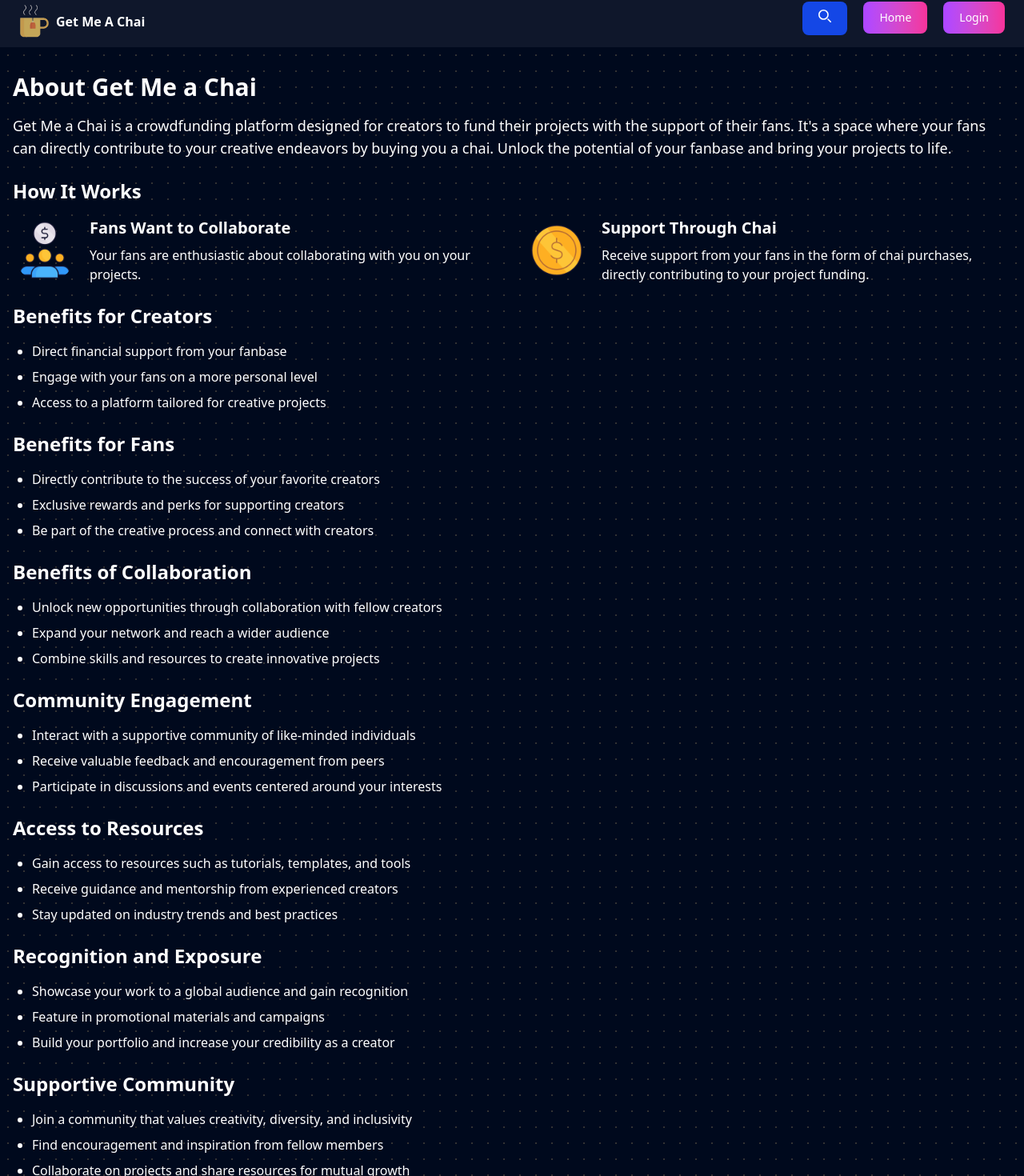
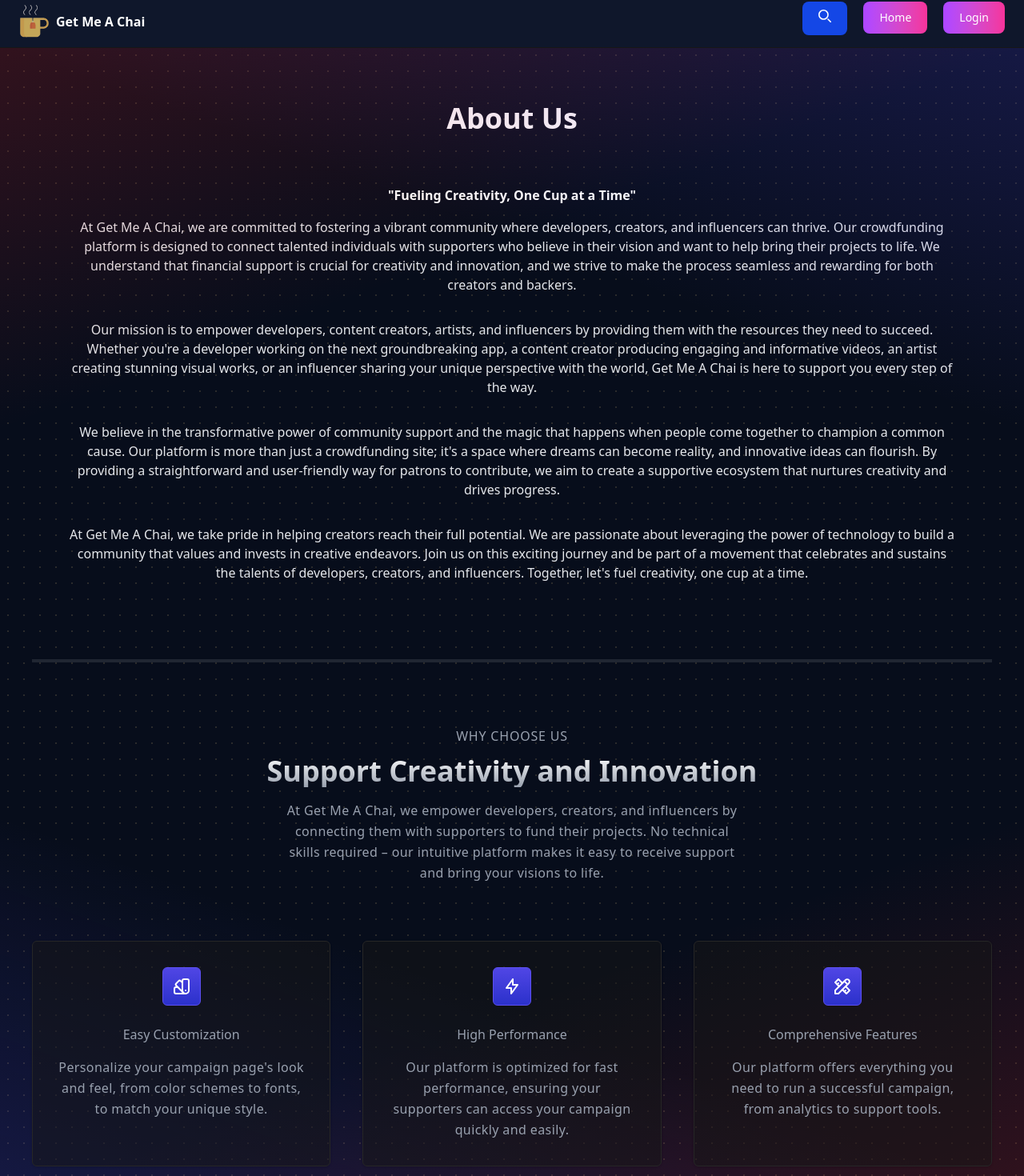
Before and after one commit to Suding08/Get_Me_A_Chai, a Next.js app: page /about in a window 1280 px wide. Shown: the part 5-1475 px from the top of the page at 80% size. Built offline with nearby package versions, Linux system fonts and the light colour scheme; no server answers.

Commit message:
Update page.js

```diff
--- a/app/about/page.js
+++ b/app/about/page.js
@@ -1,97 +1,227 @@
-
-import React from 'react';
+import React from "react";
 
 const About = () => {
   return (
-    <div className="container mx-auto px-8 md:px-4 py-8">
-      <h1 className="text-3xl font-semibold mb-4">About Get Me a Chai</h1>
-      <p className="text-lg mb-6">
-        Get Me a Chai is a crowdfunding platform designed for creators to fund their projects with the support of their fans. It&apos;s a space where your fans can directly contribute to your creative endeavors by buying you a chai. Unlock the potential of your fanbase and bring your projects to life.
-      </p>
+    <>
+      <div >
+        <section
+          id="features"
+          className="relative block px-6 py-10 md:py-10 md:px-10 border-t border-b border-neutral-900 bg-neutral-900/30"
+        >
+          <div className="mx-[-10px] md:px-10 my-5 ">
+            <div className="flex pt-2 mb-10 justify-center text-4xl font-extrabold font-sans items-center">
+              About Us
+            </div>
+            <br />
+            <div className="text-center font-bold text-white">
+            &quot;Fueling Creativity, One Cup at a Time&quot;
+            </div>
+            <p className="p-4 text-gray-200 text-md text-center font-sans">
+              At Get Me A Chai, we are committed to fostering a vibrant
+              community where developers, creators, and influencers can thrive.
+              Our crowdfunding platform is designed to connect talented
+              individuals with supporters who believe in their vision and want
+              to help bring their projects to life. We understand that financial
+              support is crucial for creativity and innovation, and we strive to
+              make the process seamless and rewarding for both creators and
+              backers.
+            </p>
+            <p className="p-4 text-gray-200 text-md text-center font-sans">
+              Our mission is to empower developers, content creators, artists,
+              and influencers by providing them with the resources they need to
+              succeed. Whether you&apos;re a developer working on the next
+              groundbreaking app, a content creator producing engaging and
+              informative videos, an artist creating stunning visual works, or
+              an influencer sharing your unique perspective with the world, Get
+              Me A Chai is here to support you every step of the way.
+            </p>
+            <p className="p-4 text-gray-200 text-md text-center font-sans">
+              We believe in the transformative power of community support and
+              the magic that happens when people come together to champion a
+              common cause. Our platform is more than just a crowdfunding site;
+              it&apos;s a space where dreams can become reality, and innovative ideas
+              can flourish. By providing a straightforward and user-friendly way
+              for patrons to contribute, we aim to create a supportive ecosystem
+              that nurtures creativity and drives progress.
+            </p>
+            <p className="p-4 text-gray-200 text-md text-center font-sans">
+              At Get Me A Chai, we take pride in helping creators reach their
+              full potential. We are passionate about leveraging the power of
+              technology to build a community that values and invests in
+              creative endeavors. Join us on this exciting journey and be part
+              of a movement that celebrates and sustains the talents of
+              developers, creators, and influencers. Together, let&apos;s fuel
+              creativity, one cup at a time.
+            </p>
+          </div>
 
-      <h2 className="text-2xl font-semibold mb-4">How It Works</h2>
-      <div className="grid grid-cols-1 sm:grid-cols-2 gap-8">
-        <div className="flex items-center mb-6">
-          <img className="w-20 h-20 rounded-full mr-4" src="/group.gif" alt="Fans Want to Collaborate" />
-          <div>
-            <h3 className="text-xl font-semibold mb-2">Fans Want to Collaborate</h3>
-            <p>Your fans are enthusiastic about collaborating with you on your projects.</p>
+          <div
+            className="absolute top-0 left-0 z-0 h-1/3 w-full "
+            style={{
+              backgroundImage:
+                "linear-gradient(to left bottom, rgba(79, 70, 229, 0.2) 0%, transparent 50%, transparent 100%)",
+              borderColor: "rgba(92, 79, 240, 0.2)",
+            }}
+          ></div>
+          <div
+            className="absolute top-0 right-0 z-0 h-1/3 w-full"
+            style={{
+              backgroundImage:
+                "linear-gradient(to right bottom, rgba(220, 38, 38, 0.2) 0%, transparent 50%, transparent 100%)",
+              borderColor: "rgba(92, 79, 240, 0.2)",
+            }}
+          ></div>
+
+          {/* ************************************************************************************************* */}
+          <div className="bg-white h-1 opacity-10 my-20"></div>
+          {/* ************************************************************************************************* */}
+
+          <div className="relative mx-auto max-w-5xl text-center">
+            <span className="text-gray-400 my-3 flex items-center justify-center font-medium uppercase tracking-wider">
+              Why Choose Us
+            </span>
+            <h2 className="block w-full bg-gradient-to-b from-white to-gray-400 bg-clip-text font-bold text-transparent text-3xl sm:text-4xl">
+              Support Creativity and Innovation
+            </h2>
+            <p className="mx-auto my-4 w-full max-w-xl bg-transparent text-center font-medium leading-relaxed tracking-wide text-gray-400">
+              At Get Me A Chai, we empower developers, creators, and influencers
+              by connecting them with supporters to fund their projects. No
+              technical skills required – our intuitive platform makes it easy
+              to receive support and bring your visions to life.
+            </p>
           </div>
-        </div>
-        <div className="flex items-center mb-6">
-          <img className="w-20 h-20 rounded-full mr-4" src="/coin.gif" alt="Support Through Chai" />
-          <div>
-            <h3 className="text-xl font-semibold mb-2">Support Through Chai</h3>
-            <p>Receive support from your fans in the form of chai purchases, directly contributing to your project funding.</p>
+
+          <div className="relative mx-auto max-w-7xl z-10 grid grid-cols-1 gap-10 pt-14 sm:grid-cols-2 lg:grid-cols-3">
+            <div className="rounded-md border border-neutral-800 bg-neutral-900/50 p-8 text-center shadow">
+              <div
+                className="button-text mx-auto flex h-12 w-12 items-center justify-center rounded-md border"
+                style={{
+                  backgroundImage:
+                    "linear-gradient(rgb(80, 70, 229) 0%, rgb(43, 49, 203) 100%)",
+                  borderColor: "rgb(93, 79, 240)",
+                }}
+              >
+                <svg
+                  xmlns="http://www.w3.org/2000/svg"
+                  className="icon icon-tabler icon-tabler-color-swatch"
+                  width="24"
+                  height="24"
+                  viewBox="0 0 24 24"
+                  strokeWidth="2"
+                  stroke="currentColor"
+                  fill="none"
+                  strokeLinecap="round"
+                  strokeLinejoin="round"
+                >
+                  <path stroke="none" d="M0 0h24v24H0z" fill="none"></path>
+                  <path d="M19 3h-4a2 2 0 0 0 -2 2v12a4 4 0 0 0 8 0v-12a2 2 0 0 0 -2 -2"></path>
+                  <path d="M13 7.35l-2 -2a2 2 0 0 0 -2.828 0l-2.828 2.828a2 2 0 0 0 0 2.828l9 9"></path>
+                  <path d="M7.3 13h-2.3a2 2 0 0 0 -2 2v4a2 2 0 0 0 2 2h12"></path>
+                  <line x1="17" y1="17" x2="17" y2="17.01"></line>
+                </svg>
+              </div>
+              <h3 className="mt-6 text-gray-400">Easy Customization</h3>
+              <p className="my-4 mb-0 font-normal leading-relaxed tracking-wide text-gray-400">
+                Personalize your campaign page&apos;s look and feel, from color
+                schemes to fonts, to match your unique style.
+              </p>
+            </div>
+
+            <div className="rounded-md border border-neutral-800 bg-neutral-900/50 p-8 text-center shadow">
+              <div
+                className="button-text mx-auto flex h-12 w-12 items-center justify-center rounded-md border"
+                style={{
+                  backgroundImage:
+                    "linear-gradient(rgb(80, 70, 229) 0%, rgb(43, 49, 203) 100%)",
+                  borderColor: "rgb(93, 79, 240)",
+                }}
+              >
+                <svg
+                  xmlns="http://www.w3.org/2000/svg"
+                  className="icon icon-tabler icon-tabler-bolt"
+                  width="24"
+                  height="24"
+                  viewBox="0 0 24 24"
+                  strokeWidth="2"
+                  stroke="currentColor"
+                  fill="none"
+                  strokeLinecap="round"
+                  strokeLinejoin="round"
+                >
+                  <path stroke="none" d="M0 0h24v24H0z" fill="none"></path>
+                  <polyline points="13 3 13 10 19 10 11 21 11 14 5 14 13 3"></polyline>
+                </svg>
+              </div>
+              <h3 className="mt-6 text-gray-400">High Performance</h3>
+              <p className="my-4 mb-0 font-normal leading-relaxed tracking-wide text-gray-400">
+                Our platform is optimized for fast performance, ensuring your
+                supporters can access your campaign quickly and easily.
+              </p>
+            </div>
+
+            <div className="rounded-md border border-neutral-800 bg-neutral-900/50 p-8 text-center shadow">
+              <div
+                className="button-text mx-auto flex h-12 w-12 items-center justify-center rounded-md border"
+                style={{
+                  backgroundImage:
+                    "linear-gradient(rgb(80, 70, 229) 0%, rgb(43, 49, 203) 100%)",
+                  borderColor: "rgb(93, 79, 240)",
+                }}
+              >
+                <svg
+                  xmlns="http://www.w3.org/2000/svg"
+                  className="icon icon-tabler icon-tabler-tools"
+                  width="24"
+                  height="24"
+                  viewBox="0 0 24 24"
+                  strokeWidth="2"
+                  stroke="currentColor"
+                  fill="none"
+                  strokeLinecap="round"
+                  strokeLinejoin="round"
+                >
+                  <path stroke="none" d="M0 0h24v24H0z" fill="none"></path>
+                  <path d="M3 21h4l13 -13a1.5 1.5 0 0 0 -4 -4l-13 13v4"></path>
+                  <line x1="14.5" y1="5.5" x2="18.5" y2="9.5"></line>
+                  <polyline points="12 8 7 3 3 7 8 12"></polyline>
+                  <line x1="7" y1="8" x2="5.5" y2="9.5"></line>
+                  <polyline points="16 12 21 17 17 21 12 16"></polyline>
+                  <line x1="16" y1="17" x2="14.5" y2="18.5"></line>
+                </svg>
+              </div>
+              <h3 className="mt-6 text-gray-400">Comprehensive Features</h3>
+              <p className="my-4 mb-0 font-normal leading-relaxed tracking-wide text-gray-400">
+                Our platform offers everything you need to run a successful
+                campaign, from analytics to support tools.
+              </p>
+            </div>
           </div>
-        </div>
-        {/* Add more steps as needed */}
+
+          <div
+            className="absolute bottom-0 left-0 z-0 h-1/3 w-full border-b"
+            style={{
+              backgroundImage:
+                "linear-gradient(to right top, rgba(79, 70, 229, 0.2) 0%, transparent 50%, transparent 100%)",
+              borderColor: "rgba(92, 79, 240, 0.2)",
+            }}
+          ></div>
+          <div
+            className="absolute bottom-0 right-0 z-0 h-1/3 w-full"
+            style={{
+              backgroundImage:
+                "linear-gradient(to left top, rgba(220, 38, 38, 0.2) 0%, transparent 50%, transparent 100%)",
+              borderColor: "rgba(92, 79, 240, 0.2)",
+            }}
+          ></div>
+        </section>
       </div>
-
-      <div className='justify-center items-center'>
-        <h2 className="text-2xl font-semibold mb-4">Benefits for Creators</h2>
-        <ul className="list-disc pl-6 mb-6">
-          <li className="mb-2">Direct financial support from your fanbase</li>
-          <li className="mb-2">Engage with your fans on a more personal level</li>
-          <li className="mb-2">Access to a platform tailored for creative projects</li>
-          {/* Add more benefits */}
-        </ul>
-
-        <h2 className="text-2xl font-semibold mb-4">Benefits for Fans</h2>
-        <ul className="list-disc pl-6 mb-6">
-          <li className="mb-2">Directly contribute to the success of your favorite creators</li>
-          <li className="mb-2">Exclusive rewards and perks for supporting creators</li>
-          <li className="mb-2">Be part of the creative process and connect with creators</li>
-          {/* Add more benefits */}
-        </ul>
-
-        {/* Additional sections */}
-        <h2 className="text-2xl font-semibold mb-4">Benefits of Collaboration</h2>
-        <ul className="list-disc pl-6 mb-6">
-          <li className="mb-2">Unlock new opportunities through collaboration with fellow creators</li>
-          <li className="mb-2">Expand your network and reach a wider audience</li>
-          <li className="mb-2">Combine skills and resources to create innovative projects</li>
-          {/* Add more benefits */}
-        </ul>
-
-        <h2 className="text-2xl font-semibold mb-4">Community Engagement</h2>
-        <ul className="list-disc pl-6 mb-6">
-          <li className="mb-2">Interact with a supportive community of like-minded individuals</li>
-          <li className="mb-2">Receive valuable feedback and encouragement from peers</li>
-          <li className="mb-2">Participate in discussions and events centered around your interests</li>
-          {/* Add more benefits */}
-        </ul>
-
-        <h2 className="text-2xl font-semibold mb-4">Access to Resources</h2>
-        <ul className="list-disc pl-6 mb-6">
-          <li className="mb-2">Gain access to resources such as tutorials, templates, and tools</li>
-          <li className="mb-2">Receive guidance and mentorship from experienced creators</li>
-          <li className="mb-2">Stay updated on industry trends and best practices</li>
-          {/* Add more benefits */}
-        </ul>
-
-        <h2 className="text-2xl font-semibold mb-4">Recognition and Exposure</h2>
-        <ul className="list-disc pl-6 mb-6">
-          <li className="mb-2">Showcase your work to a global audience and gain recognition</li>
-          <li className="mb-2">Feature in promotional materials and campaigns</li>
-          <li className="mb-2">Build your portfolio and increase your credibility as a creator</li>
-          {/* Add more benefits */}
-        </ul>
-
-        <h2 className="text-2xl font-semibold mb-4">Supportive Community</h2>
-        <ul className="list-disc pl-6 mb-6">
-          <li className="mb-2">Join a community that values creativity, diversity, and inclusivity</li>
-          <li className="mb-2">Find encouragement and inspiration from fellow members</li>
-          <li className="mb-2">Collaborate on projects and share resources for mutual growth</li>
-          {/* Add more benefits */}
-        </ul>
-      </div>
-    </div>
+    </>
   );
-}
+};
 
 export default About;
 
-export const metadata = {
-  title: "About - Get Me A Chai",
+
+export const metadata ={
+  title : "About | Get Me A Chai",
 }
```
